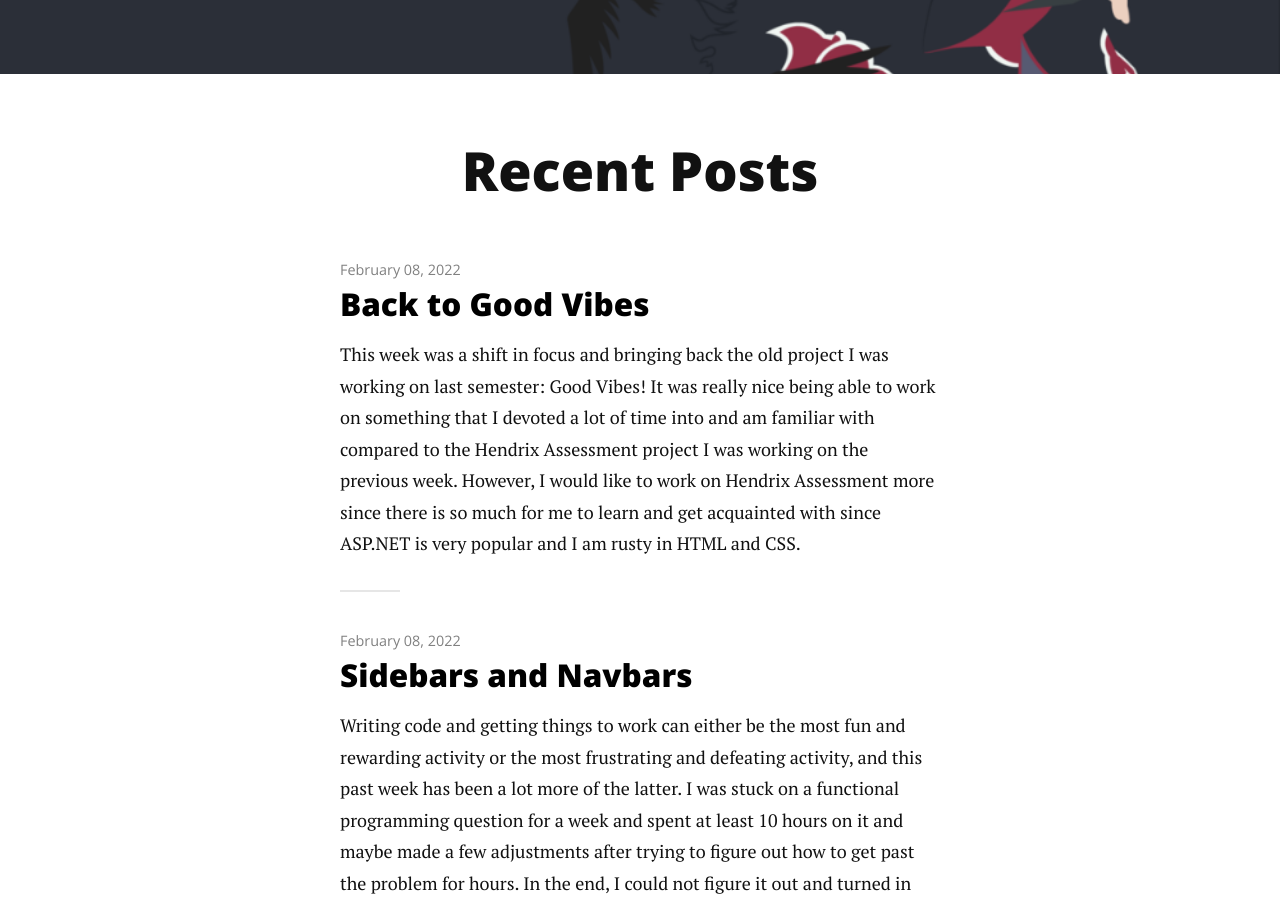
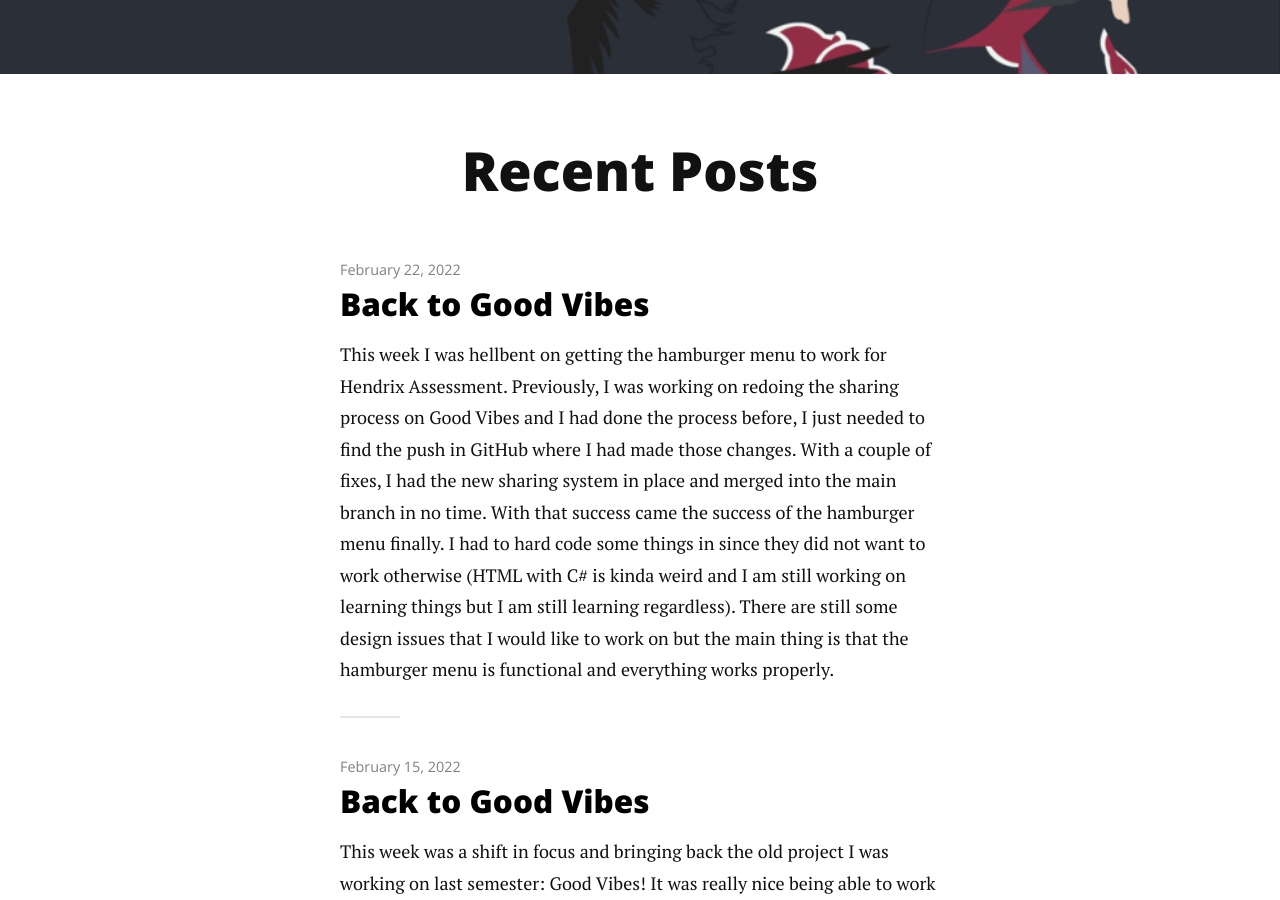
Before and after one commit to astoyanow/Blog, a Jekyll site: the page built from index.html, in a window 1280 px wide and 900 px high, scrolled down 196 px. Built offline with Jekyll 4.4.1, drawn with Linux system fonts in a browser that asks for light colours; nearby versions of some CDN libraries; the list of posts is cut into pages by our own code; some of the changed text lies outside the part shown.

Commit message:
Added post 2/22/22

```diff
--- a/_posts/2022-02-15-back-to-gv.md
+++ b/_posts/2022-02-15-back-to-gv.md
@@ -1,7 +1,7 @@
 ---
 layout: post
 title:  "Back to Good Vibes"
-date:   2022-02-08 18:35:38 -0500
+date:   2022-02-15 18:35:38 -0500
 categories: jekyll update
 ---
 
--- /dev/null
+++ b/_posts/2022-02-22-slowly-but-surely.md
@@ -0,0 +1,10 @@
+---
+layout: post
+title:  "Back to Good Vibes"
+date:   2022-02-22 18:35:38 -0500
+categories: jekyll update
+---
+
+This week I was hellbent on getting the hamburger menu to work for Hendrix Assessment. Previously, I was working on redoing the sharing process on Good Vibes and I had done the process before, I just needed to find the push in GitHub where I had made those changes. With a couple of fixes, I had the new sharing system in place and merged into the main branch in no time. With that success came the success of the hamburger menu finally. I had to hard code some things in since they did not want to work otherwise (HTML with C# is kinda weird and I am still working on learning things but I am still learning regardless). There are still some design issues that I would like to work on but the main thing is that the hamburger menu is functional and everything works properly.
+
+After working on the hamburger menu, I realized that the navbar and elements of the surveys in the Hendrix Assessment site are formatted quite poorly. The navbar does not extend to the edge of the screen when the screen is collapsed and the rows in the surveys get cut off with smaller screens. In order for users to be able to use the Hendrix Assessment site efficiently on all platforms, I will have to improve the formatting so that important parts that require user input won't be cut off or missing. Right now I am going to try and use Bootstrap to insert things into fluid containers but I will try to find a cleaner solution that does not require new elements, only changing of existing elements in the HTML and CSS files.
```
